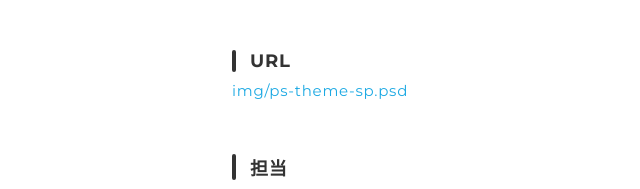
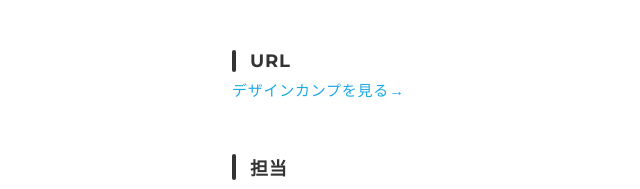
Before and after one commit to km037/portfolio, a plain HTML site: page works-template3.html in a window 1280 px wide. Shown: the part 823-1012 px from the top of the page, 48-688 px from the left. Drawn offline with nearby package versions, Linux system fonts and the light colour scheme.

Commit message:
Works page更新
Works page更新

```diff
--- a/works-template3.html
+++ b/works-template3.html
@@ -50,7 +50,7 @@
               <img src="img/IMG_7217.PNG" alt="">
             </p>
             <h3>URL</h3>
-            <p><a href="img/ps-theme-sp.psd" target="_blank" rel="noopener">img/ps-theme-sp.psd</a></p>
+            <p><a href="img/sp-design.jpg" target="_blank" rel="noopener">デザインカンプを見る→</a></p>
             <h3>担当</h3>
             <p>デザイン</p>
             <h3>サイトの目的</h3>
```
Also changed, not shown: works-template2.html (+1 -1 lines), img/pc-design.jpg (added), img/sp-design.jpg (added).
